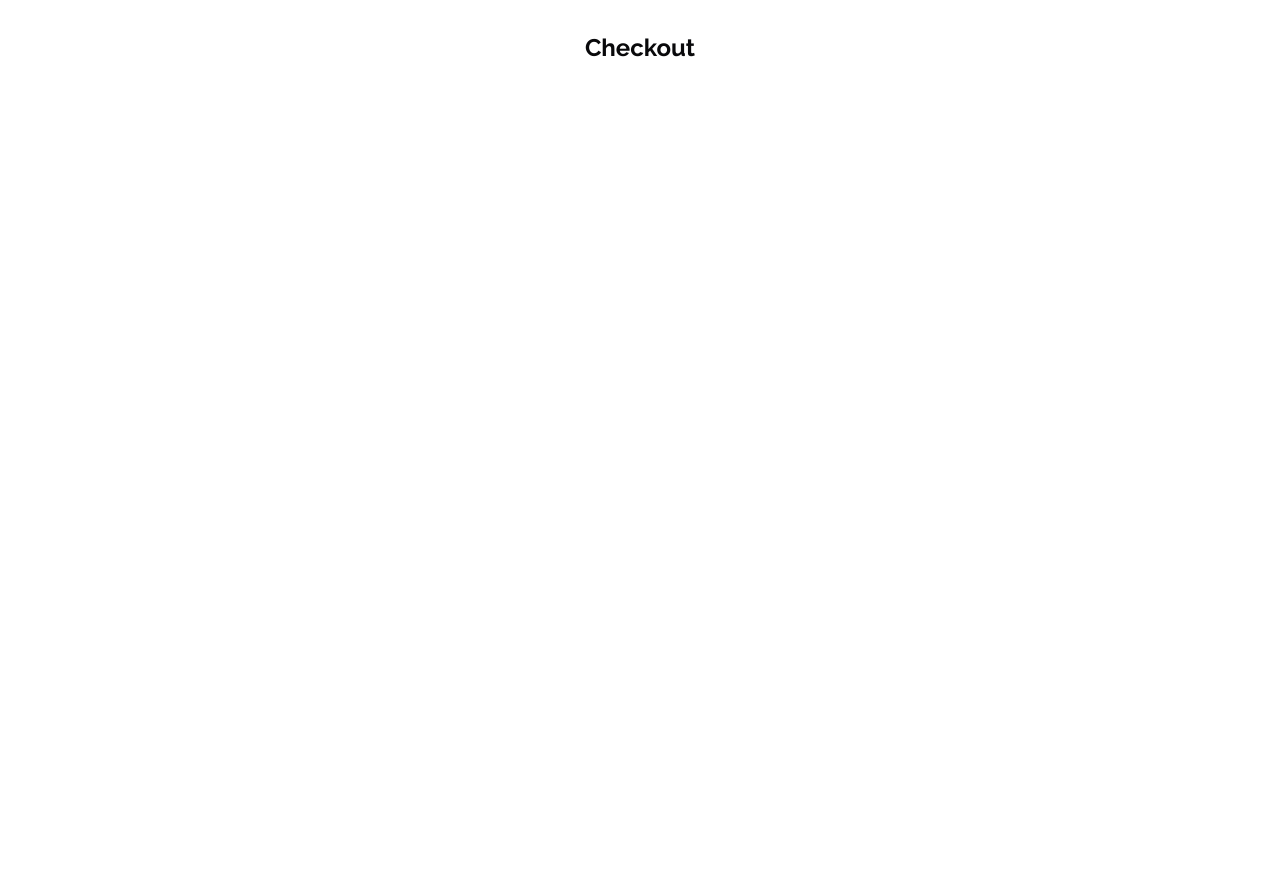
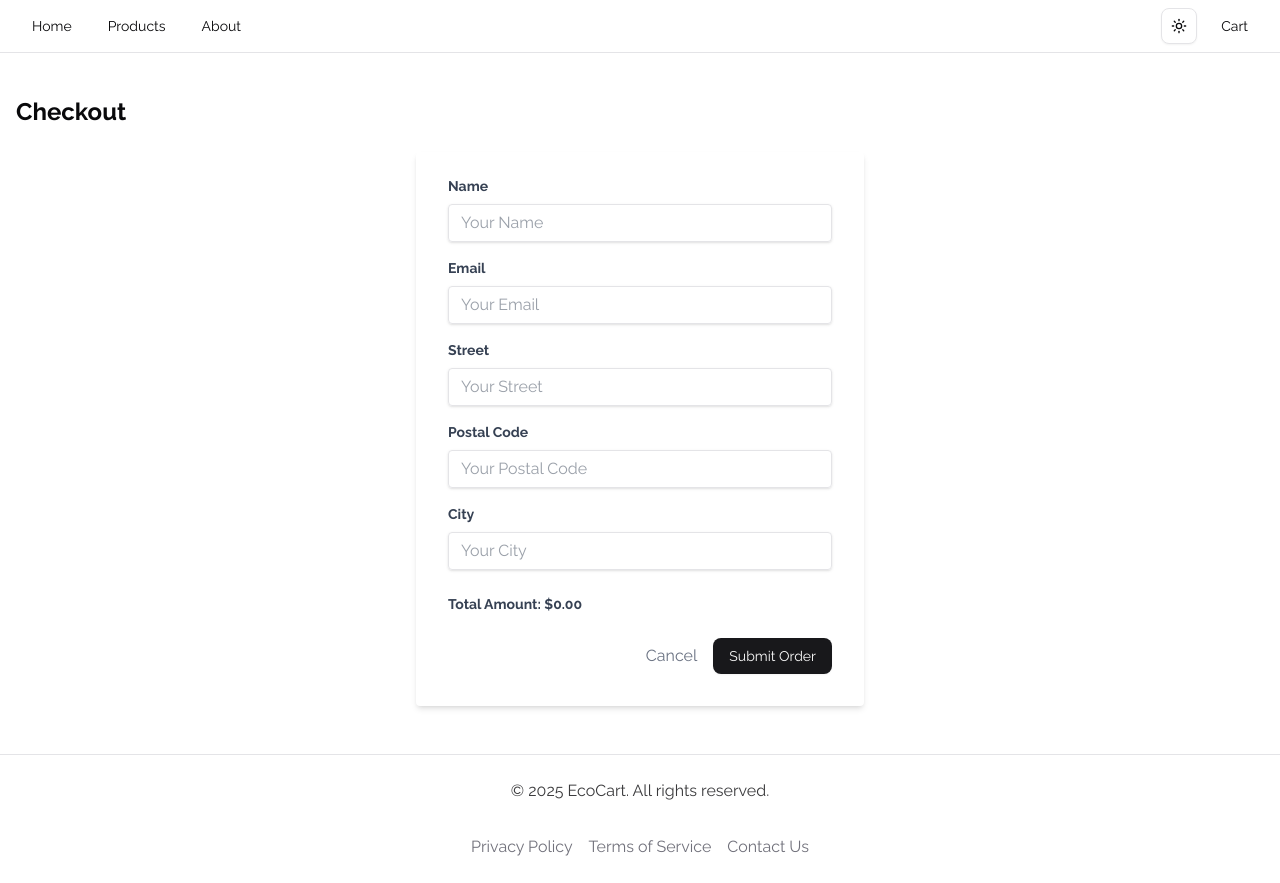
Before and after one commit to Chanceb1/EcoCart, a React (Vite) app in the folder frontend/: page /checkout in a window 1280 px wide. Before the commit the page ends 800 px from the top, so only its background shows below. Built offline with nearby package versions, Linux system fonts and the light colour scheme.

Commit message:
implemented CheckoutPage

```diff
--- a/frontend/src/components/Header.tsx
+++ b/frontend/src/components/Header.tsx
@@ -12,7 +12,7 @@ import {
     NavigationMenuList,
     NavigationMenuTrigger,
     navigationMenuTriggerStyle
-} from '@/components/UI/navigation-menu';
+} from '@/components/ui/navigation-menu';
 
 import { ModeToggle } from './Theme/ModeToggle';
 
--- a/frontend/src/components/Item.tsx
+++ b/frontend/src/components/Item.tsx
@@ -1,6 +1,6 @@
 import { JSX, useContext } from "react";
 import { currencyFormatter } from "../Utils/formatting";
-import { Button } from "./UI/Button";
+import { Button } from "./ui/Button";
 import { CartContext } from "../store/CartContext";
 
 export interface Item {
--- a/frontend/src/components/Theme/ModeToggle.tsx
+++ b/frontend/src/components/Theme/ModeToggle.tsx
@@ -1,12 +1,12 @@
 import { Moon, Sun } from "lucide-react"
 
-import { Button } from "@/components/UI/Button"
+import { Button } from "@/components/ui/Button"
 import {
   DropdownMenu,
   DropdownMenuContent,
   DropdownMenuItem,
   DropdownMenuTrigger,
-} from "@/components/UI/dropdown-menu"
+} from "@/components/ui/dropdown-menu"
 import { useTheme } from "./ThemeProvider"
 
 export function ModeToggle() {
--- a/frontend/src/pages/CartPage.tsx
+++ b/frontend/src/pages/CartPage.tsx
@@ -1,7 +1,8 @@
 import { useState } from 'react';
-import { Button } from '@/components/UI/Button';
+import { Button } from '@/components/ui/Button';
 import { Badge } from '@/components/ui/badge';
 import { ShoppingCart } from 'lucide-react';
+import { Link } from 'react-router-dom';
 
 interface CartItem {
     id: number;
@@ -27,9 +28,9 @@ export default function CartPage() {
                 .map(item =>
                     item.id === id
                         ? {
-                              ...item,
-                              quantity: Math.max(1, item.quantity + delta)
-                          }
+                            ...item,
+                            quantity: Math.max(1, item.quantity + delta)
+                        }
                         : item
                 )
                 .filter(item => item.quantity > 0)
@@ -99,7 +100,9 @@ export default function CartPage() {
                 <hr className="mt-6 mb-2" />
                 <div className="flex justify-between items-center">
                     <Button disabled={!cart.length} className="mt-4 px-8">
-                        Proceed to Checkout
+                        <Link to="/checkout">
+                            Proceed to Checkout
+                        </Link>
                     </Button>
                     <p className="mt-4 font-bold">Total: ${totalPrice}</p>
                 </div>
--- a/frontend/src/pages/CheckoutPage.tsx
+++ b/frontend/src/pages/CheckoutPage.tsx
@@ -1,10 +1,191 @@
+import { FormEvent, useContext } from 'react';
+import { Button } from '../components/ui/Button';
+import CartContext from '../store/CartContext';
+import { currencyFormatter } from '../Utils/formatting';
+import UserProgressContext from '../store/UserProgressContext';
+import useHttp from '../Hooks/useHttp';
+import Error from './ErrorPage';
+
+const requestConfig = {
+    method: 'POST',
+    headers: {
+        'Content-Type': 'application/json'
+    }
+};
+
 export default function CheckoutPage() {
+    const cartCtx = useContext(CartContext);
+    const userProgressCtx = useContext(UserProgressContext);
+
+    const {
+        data,
+        isLoading: isSending,
+        error,
+        sendRequest,
+        clearData
+    } = useHttp('http://localhost:5000/orders', requestConfig);
+
+    const cartTotal = cartCtx.items.reduce(
+        (total, item) => total + item.quantity * item.price,
+        0
+    );
+
+    function handleClose() {
+        userProgressCtx.hideCheckout();
+    }
+
+    function handleFinish() {
+        userProgressCtx.hideCheckout();
+        cartCtx.clearCart();
+        clearData();
+    }
+
+    function handleSubmit(event: FormEvent<HTMLFormElement>) {
+        event.preventDefault();
+
+        const fd = new FormData(event.currentTarget);
+        const customerData = Object.fromEntries(fd.entries()); // { email: test@example.com}
+
+        sendRequest(
+            JSON.stringify({
+                order: {
+                    items: cartCtx.items,
+                    customer: customerData
+                }
+            })
+        );
+    }
+
+    let actions = (
+        <>
+            <div className="mt-6 flex justify-end gap-4">
+                <button
+                    type="button"
+                    className="text-gray-500 hover:text-gray-700"
+                    onClick={handleClose}
+                >
+                    Cancel
+                </button>
+                <Button>Submit Order</Button>
+            </div>
+        </>
+    );
+
+    if (isSending) {
+        actions = <span>Sending order data...</span>;
+    }
+
+    if (data && !error) {
+        return (
+            <div className="text-center">
+                <h2>Order submitted successfully!</h2>
+                <button onClick={handleFinish}>Okay</button>
+            </div>
+        );
+    }
+
     return (
-        <div className="container mx-auto py-8 align-middle text-center">
+        <div className="container mx-auto py-8">
             <h1 className="text-2xl font-bold mb-6">Checkout</h1>
-            {/* Checkout form will go here */}
-
+            {error && (
+                <Error
+                    title="Could not submit order!"
+                    message={error}
+                />
+            )}
+            <form
+                className="max-w-md mx-auto bg-white shadow-md rounded px-8 pt-6 pb-8 mb-4"
+                onSubmit={handleSubmit}
+            >
+                <div className="mb-4">
+                    <label
+                        className="block text-gray-700 text-sm font-bold mb-2"
+                        htmlFor="name"
+                    >
+                        Name
+                    </label>
+                    <input
+                        className="shadow appearance-none border rounded w-full py-2 px-3 text-gray-700 leading-tight focus:outline-none focus:shadow-outline"
+                        id="name"
+                        name="name"
+                        type="text"
+                        placeholder="Your Name"
+                        required
+                    />
+                </div>
+                <div className="mb-4">
+                    <label
+                        className="block text-gray-700 text-sm font-bold mb-2"
+                        htmlFor="email"
+                    >
+                        Email
+                    </label>
+                    <input
+                        className="shadow appearance-none border rounded w-full py-2 px-3 text-gray-700 leading-tight focus:outline-none focus:shadow-outline"
+                        id="email"
+                        name="email"
+                        type="email"
+                        placeholder="Your Email"
+                        required
+                    />
+                </div>
+                <div className="mb-4">
+                    <label
+                        className="block text-gray-700 text-sm font-bold mb-2"
+                        htmlFor="street"
+                    >
+                        Street
+                    </label>
+                    <input
+                        className="shadow appearance-none border rounded w-full py-2 px-3 text-gray-700 leading-tight focus:outline-none focus:shadow-outline"
+                        id="street"
+                        name="street"
+                        type="text"
+                        placeholder="Your Street"
+                        required
+                    />
+                </div>
+                <div className="mb-4">
+                    <label
+                        className="block text-gray-700 text-sm font-bold mb-2"
+                        htmlFor="postal-code"
+                    >
+                        Postal Code
+                    </label>
+                    <input
+                        className="shadow appearance-none border rounded w-full py-2 px-3 text-gray-700 leading-tight focus:outline-none focus:shadow-outline"
+                        id="postal-code"
+                        name="postal-code"
+                        type="text"
+                        placeholder="Your Postal Code"
+                        required
+                    />
+                </div>
+                <div className="mb-6">
+                    <label
+                        className="block text-gray-700 text-sm font-bold mb-2"
+                        htmlFor="city"
+                    >
+                        City
+                    </label>
+                    <input
+                        className="shadow appearance-none border rounded w-full py-2 px-3 text-gray-700 leading-tight focus:outline-none focus:shadow-outline"
+                        id="city"
+                        name="city"
+                        type="text"
+                        placeholder="Your City"
+                        required
+                    />
+                </div>
+                <div className="mb-6">
+                    <h2
+                        className="block text-gray-700 text-sm font-bold mb-2"
+                    >
+                        Total Amount: {currencyFormatter.format(cartTotal)}
+                    </h2>
+                </div>
+                {actions}
+            </form>
         </div>
-
     );
 }
--- a/frontend/src/pages/ErrorPage.tsx
+++ b/frontend/src/pages/ErrorPage.tsx
@@ -1,6 +1,6 @@
 import { useRouteError } from 'react-router-dom';
 import { Link } from "react-router-dom";
-import { Button } from '@/components/UI/Button'; // Import the Button component
+import { Button } from '@/components/ui/Button'; // Import the Button component
 
 export default function ErrorPage() {
     const error = useRouteError() as { statusText?: string; message?: string };
--- a/frontend/src/pages/HomePage.tsx
+++ b/frontend/src/pages/HomePage.tsx
@@ -1,5 +1,5 @@
 import React from 'react';
-import { Button } from '@/components/UI/Button';
+import { Button } from '@/components/ui/Button';
 import { Link } from 'react-router-dom';
 import EcoIcon from '@/assets/eco-friendly-icon.svg';
 
--- a/frontend/src/router.tsx
+++ b/frontend/src/router.tsx
@@ -31,14 +31,13 @@ export const router = createBrowserRouter([
                 element: <CartPage />
             },
             {
+                path: 'checkout',
+                element: <CheckoutPage />,
+            },
+            {
                 path: 'contact',
                 element: <ContactPage />
             }
         ]
-    },
-    {
-        path: 'checkout',
-        element: <CheckoutPage />,
-        errorElement: <ErrorPage />
     }
 ]);
```
Also changed, not shown: frontend/src/pages/userAccountPage.tsx (added).
